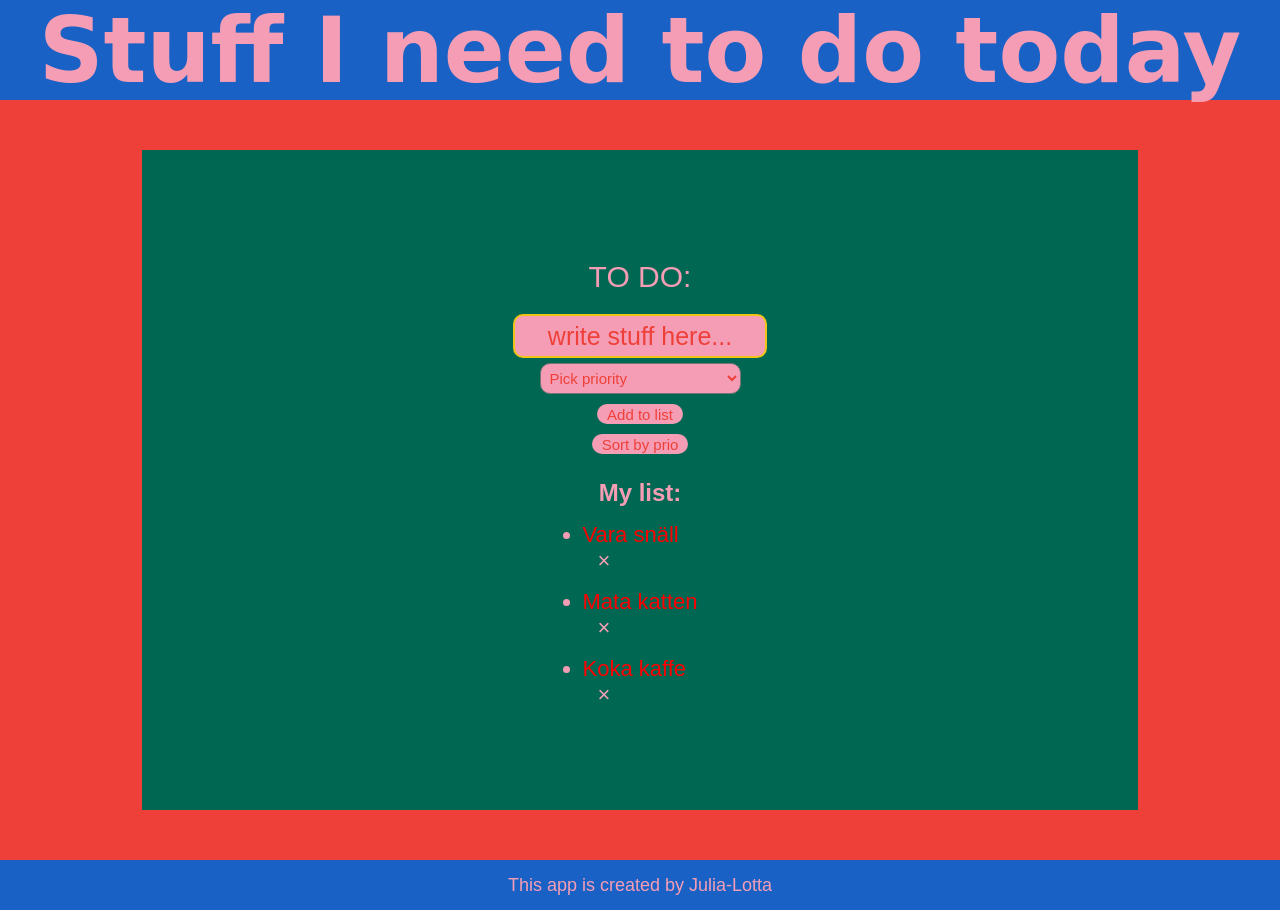
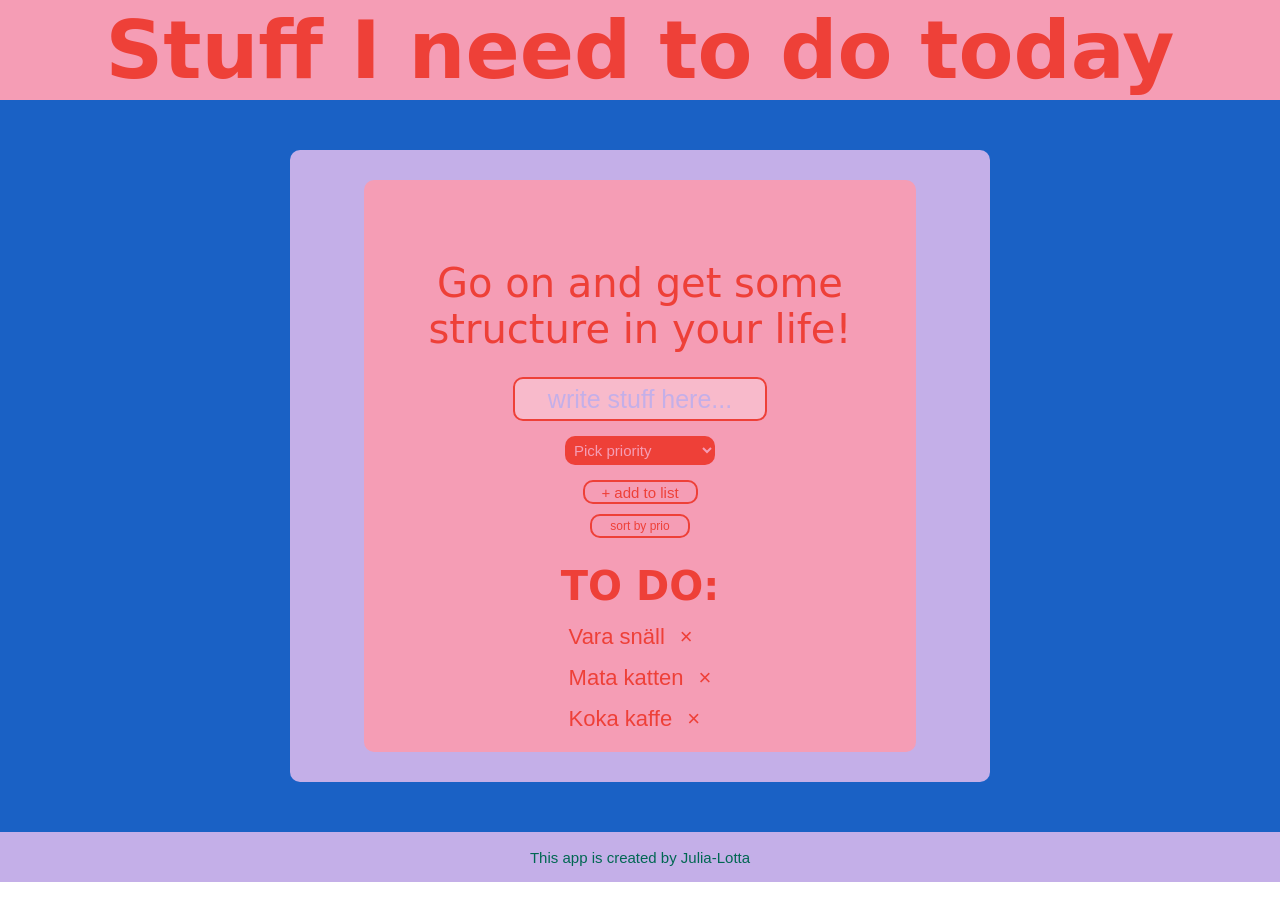
Before and after one commit to julialotta/MI-JS-to-do-list, a website: page index.html in a window 1280 px wide. After the commit the page ends 882 px from the top, so only its background shows below. Drawn offline with Linux system fonts and the light colour scheme; a web font is replaced by a local one.

Commit message:
Styling changes

```diff
--- a/main.js
+++ b/main.js
@@ -1,4 +1,3 @@
-// skapandet av HTML.
 let header = document.createElement("header");
 document.body.appendChild(header);
 let headline = document.createElement("h1");
@@ -8,21 +7,27 @@ headline.innerHTML = "Stuff I need to do today";
 let main = document.createElement("main");
 document.body.appendChild(main);
 
-
 let divContainer = document.createElement("div");
 main.appendChild(divContainer);
 divContainer.className = "container";
 
+let innerContainer = document.createElement("div");
+divContainer.appendChild(innerContainer);
+innerContainer.className = "innercontainer";
+
 let div = document.createElement("div");
-divContainer.appendChild(div);
+innerContainer.appendChild(div);
 
 let label = document.createElement("label");
 div.appendChild(label);
-label.innerHTML = "TO DO:";
+label.innerHTML = "Go on and get some structure in your life!";
 label.setAttribute("for", "todoinput");
 
+let form = document.createElement("form");
+div.appendChild(form);
+
 let input = document.createElement("input");
-div.appendChild(input);
+form.appendChild(input);
 input.id = "todoinput";
 input.className ="todoinput";
 input.type ="text";
@@ -49,20 +54,22 @@ prio.appendChild(priothree);
 
 let addbutton = document.createElement("button");
 div.appendChild(addbutton);
-addbutton.innerHTML = "Add to list";
+addbutton.innerHTML = "+ add to list";
 addbutton.id = "add";
 
 let sortbutton = document.createElement("button");
 div.appendChild(sortbutton);
-sortbutton.innerHTML= "Sort by prio";
+sortbutton.innerHTML= "sort by prio";
 sortbutton.id = "sort";
+sortbutton.className = "sort";
 
-let h2 = document.createElement("h2");
-divContainer.appendChild(h2);
-h2.innerHTML = "My list:";
+
+let h3 = document.createElement("h2");
+innerContainer.appendChild(h3);
+h3.innerHTML = "TO DO:";
 
 let ul = document.createElement("ul");
-divContainer.appendChild(ul);
+innerContainer.appendChild(ul);
 ul.className = "list";
 ul.id = "list";
 
@@ -74,7 +81,6 @@ footer.appendChild(footerP);
 footerP.innerHTML = "This app is created by Julia-Lotta";
 
 
-//Skapandet av klasser
 
 class Todos {
     constructor (task, checked, prio) {
@@ -122,11 +128,11 @@ function createHtml() {
             p.id = "checked";
         }
         if (list[i].prio == 1) {
-            p.className = "prioone";
+            li.className = "prioone";
         } if (list[i].prio == 2) {
-            p.className = "priotwo";
+            li.className = "priotwo";
         } if (list[i].prio == 3) {
-            p.className = "priothree";
+            li.className = "priothree";
         }
         p.innerHTML += list[i].task;
         li.appendChild(cross);
--- a/sass/_variables.scss
+++ b/sass/_variables.scss
@@ -1,4 +1,5 @@
 $pink: #f59db5;
+$lightpink: #f8bacb;
 $red: #ee4038;
 $green: #006752;
 $yellow: #f2c317;
--- a/sass/elements/_footer.scss
+++ b/sass/elements/_footer.scss
@@ -1,9 +1,9 @@
 footer {
-  background-color: $blue;
-  color: $pink;
+  background-color: $purple;
+  color: $green;
   font-family: $p-font;
   height: 50px;
-  font-size: 18px;
+  font-size: 15px;
   display: flex;
   justify-content: center;
   align-items: center;
--- a/sass/elements/_header.scss
+++ b/sass/elements/_header.scss
@@ -1,5 +1,5 @@
 header {
-  background-color: $blue;
+  background-color: $pink;
   display: flex;
   align-items: center;
   justify-content: center;
@@ -8,14 +8,15 @@ header {
   h1 {
     font-family: $h1-font;
     font-size: 40px;
-    color: $pink;
+    color: $red;
     margin: 0 10px;
+    text-align: center;
 
     @include for-tablet-landscape-up {
-      font-size: 90px;
+      font-size: 60px;
     }
     @include for-desktop-up {
-      font-size: 90px;
+      font-size: 80px;
     }
   }
 }
--- a/sass/elements/_mainsection.scss
+++ b/sass/elements/_mainsection.scss
@@ -1,23 +1,32 @@
 main {
-  background-color: $red;
-  color: $pink;
+  background-color: $blue;
+  color: $red;
   font-family: $p-font;
   display: flex;
   align-items: center;
   flex-direction: column;
   width: 100%;
+  height: 100%;
 
   .container {
-    background-color: $green;
+    background-color: $purple;
     display: flex;
-    width: 70%;
+    width: 50%;
     min-height: 70vh;
     max-height: max-content;
-    justify-content: start;
+    justify-content: center;
     align-items: center;
     flex-direction: column;
     margin: 50px;
-    padding: 50px;
+    padding: 30px;
+    border-radius: 10px;
+  }
+
+  .innercontainer {
+    background-color: $pink;
+    width: 80%;
+    border-radius: 10px;
+    height: 80%;
   }
 
   div {
@@ -25,66 +34,80 @@ main {
       display: flex;
       justify-content: center;
       align-items: center;
+      text-align: center;
       flex-direction: column;
       padding: 20px;
       font-size: 30px;
-    }
     }
     button {
       cursor: pointer;
       background-color: $pink;
       color: $red;
-    font-family: $p-font;
+      border: 2px $red solid;
       height: 20px;
-    border: none;
+      width: 115px;
       border-radius: 10px;
       padding: 10px;
       font-size: 15px;
       display: flex;
       align-items: center;
+      justify-content: center;
       margin: 5px;
+    }
+    .sort {
+      width: 100px;
+      font-size: 12px;
+    }
+    button:hover {
+      background-color: $red;
+      color: $pink;
+      border: 2px $red solid;
+      transform: scale(1.1);
     }
     label {
       padding: 40px 0 20px 0;
+      font-family: $h1-font;
+      font-size: 40px;
     }
 
     input {
-    background-color: $pink;
-    color: $green;
+      background-color: $lightpink;
+      color: $red;
       font-family: $p-font;
       font-size: 25px;
-    border: $yellow 2px solid;
+      border: $red 2px solid;
       border-radius: 10px;
       height: 40px;
       width: 250px;
       display: flex;
       text-align: center;
+      margin: 5px;
+    }
+
+    input:focus {
+      color: $red;
     }
 
     .todoinput::placeholder {
-    color: $red;
+      color: $purple;
     }
 
     select {
-    // appearance: none;
-    margin: 5px;
+      margin: 10px;
       padding: 5px;
       border-radius: 10px;
-    background-color: $pink;
+      background-color: $red;
       font-family: $p-font;
-    color: $red;
+      color: $pink;
+      border: none;
       font-size: 15px;
+      width: 150px;
     }
-  .prioone {
-    color: red;
   }
 
-  .priotwo {
-    color: aqua;
-  }
-
-  .priothree {
-    color: green;
+  h2 {
+    font-family: $h1-font;
+    font-size: 40px;
   }
 
   ul {
@@ -92,14 +115,26 @@ main {
       font-size: 22px;
       margin-top: 15px;
       cursor: pointer;
+      display: flex;
       a {
         padding-left: 15px;
         cursor: pointer;
-      }
       }
     }
     #checked {
       text-decoration: line-through;
       color: grey;
     }
+    .prioone {
+      color: $red;
     }
+
+    .priotwo {
+      color: $blue;
+    }
+
+    .priothree {
+      color: $green;
+    }
+  }
+}
```
Also changed, not shown: css/main.css. Lines whose indentation alone changed are shown as unchanged.
